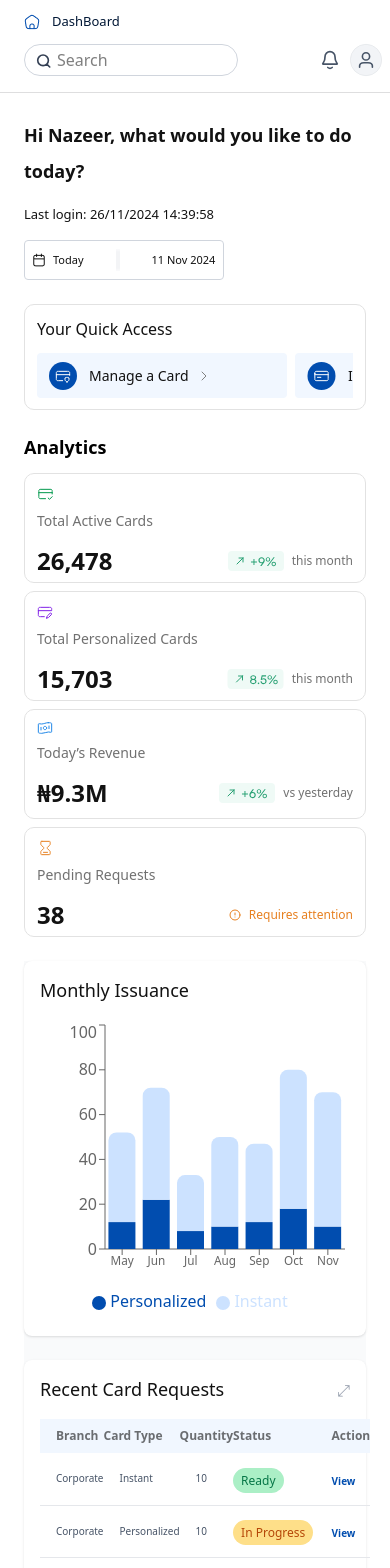
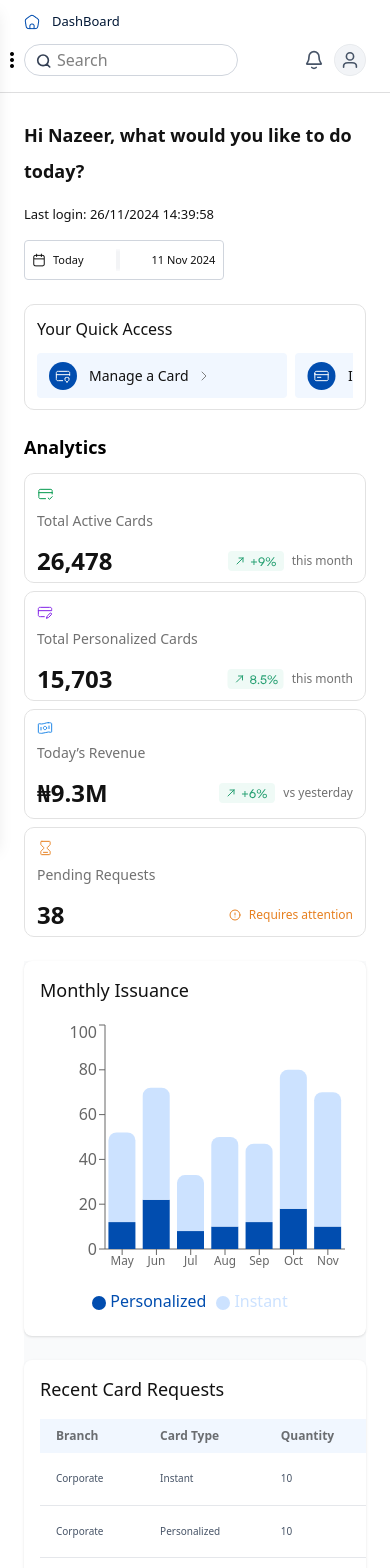
Before and after one commit to Eggys321/Lapo-MFB, a React (Vite) app: page / in a window 390 px wide. Shown: the top 1568 px of the page. Built offline with nearby package versions, Linux system fonts and the light colour scheme.

Commit message:
fixes:responsiveness

```diff
--- a/index.html
+++ b/index.html
@@ -4,6 +4,7 @@
     <meta charset="UTF-8" />
     <link rel="icon" type="image/svg+xml" href="/src/assets/nav-brand.png" />
     <meta name="viewport" content="width=device-width, initial-scale=1.0" />
+    <link rel="stylesheet" href="https://fonts.googleapis.com/css2?family=Material+Symbols+Outlined:opsz,wght,FILL,GRAD@24,400,0,0&icon_names=more_vert" />
     <title>Lapo Mfb</title>
   </head>
   <body>
--- a/src/components/CardRequest.jsx
+++ b/src/components/CardRequest.jsx
@@ -4,38 +4,39 @@ import { cardRequests } from "../db";
 const CardRequest = () => {
   return (
     <>
-      <div className="bg-white p-4 rounded-lg shadow">
-        <div className="flex justify-between items-center mb-4">
+     <div className="bg-white p-4 rounded-lg shadow overflow-x-auto "  style={{ scrollbarWidth: 'none', msOverflowStyle: 'none' }}>
+  <div className="flex justify-between items-center mb-4 min-w-[600px] md:min-w-0">
     <h1 className="font-[500] text-[#121212] text-[18px] ">
       Recent Card Requests
     </h1>
     <span className="text-gray-400 cursor-pointer">⤢</span>
   </div>
-        <table className="w-full border-collapse">
+  <table className="min-w-[600px] w-full border-collapse">
     <thead>
-            <tr className="font-[500]  text-[#0000008F] text-[12px] bg-[#F1F7FF] h-[34px]">
-              <th className="text-left pl-4">Branch</th>
-              <th className="text-left">Card Type</th>
-              <th className="text-left">Quantity</th>
-              <th className="text-left">Status</th>
-              <th className="text-left">Action</th>
+      <tr className="font-[500] text-[#0000008F] text-[12px] bg-[#F1F7FF] h-[34px]">
+        <th className="text-left px-4 py-2">Branch</th>
+        <th className="text-left px-4 py-2">Card Type</th>
+        <th className="text-left px-4 py-2">Quantity</th>
+        <th className="text-left px-4 py-2">Status</th>
+        <th className="text-left px-4 py-2">Action</th>
       </tr>
     </thead>
     <tbody className="divide-y divide-gray-200">
       {cardRequests.map((req, i) => (
         <tr key={i} className="h-[52px]">
-                <td className="pl-4 text-[10px] font-[400] text-[#475467] ">{req.branch}</td>
-                <td className="pl-4 text-[10px] font-[400] text-[#475467] ">{req.type}</td>
-                <td className="pl-4 text-[10px] font-[400] text-[#475467] ">{req.qty}</td>
-                <td>
-                  <span
-                    className={`text-xs px-2 py-1 rounded-full ${req.color}`}
-                  >
+          <td className="px-4 py-2 text-[10px] font-[400] text-[#475467]">{req.branch}</td>
+          <td className="px-4 py-2 text-[10px] font-[400] text-[#475467]">{req.type}</td>
+          <td className="px-4 py-2 text-[10px] font-[400] text-[#475467]">{req.qty}</td>
+          <td className="px-4 py-2">
+            <span className={`text-xs px-2 py-1 rounded-full ${req.color}`}>
               {req.status}
             </span>
           </td>
-                <td>
-                  <a href="#" className="text-[#014DAF] font-[700] hover:underline text-[10px] ">
+          <td className="px-4 py-2">
+            <a
+              href="#"
+              className="text-[#014DAF] font-[700] hover:underline text-[10px]"
+            >
               View
             </a>
           </td>
@@ -44,6 +45,7 @@ const CardRequest = () => {
     </tbody>
   </table>
 </div>
+
     </>
   );
 };
--- a/src/components/CardStatus.jsx
+++ b/src/components/CardStatus.jsx
@@ -38,7 +38,7 @@ const CardStatus = () => {
           </div>
         </div>
 
-        <div className="w-full  mt-6 flex justify-center gap-4">
+        <div className="w-full  mt-6 flex justify-center gap-4 flex-wrap ">
           {pieData.map((item, i) => (
             <div key={i} className="flex items-center">
               <span
--- a/src/components/Sidebar.jsx
+++ b/src/components/Sidebar.jsx
@@ -2,43 +2,66 @@ import { NavLink } from "react-router-dom";
 import navLogo from "../assets/nav-brand.png";
 import logoutLogo from "../assets/logout-02.svg";
 import cardinfraLogo from "../assets/Vector (21).svg";
+import { useState } from "react";
 
 const Sidebar = ({ items }) => {
+  const [isOpen, setIsOpen] = useState(false);
+
+  const toggleSidebar = () => setIsOpen(!isOpen);
+
   return (
-    <div className="hidden md:block w-64 bg-[#002F6C] shadow-lg py-10 px-2">
-      <div className=" pb-10">
+    <>
+      <button
+        className="md:hidden absolute top-10 left-[-8px] z-50 text-white  p-2 rounded"
+        onClick={toggleSidebar}
+        style={{color:"black"}}
+      >
+<span class="material-symbols-outlined">
+more_vert
+</span>      </button>
+
+      {/* Sidebar */}
+      <div
+        className={`absolute md:static top-0 left-0 h-full w-64 bg-[#002F6C] shadow-lg py-10 px-2 transform transition-transform duration-300 z-40
+        ${isOpen ? "translate-x-0" : "-translate-x-full"}
+        md:translate-x-0 md:block`}
+      >
+        <div className="pb-10">
           <img src={navLogo} alt="nav logo" className="w-[138.32px]" />
         </div>
-      <nav className=" ">
+
+        <nav>
           <ul className="space-y-4 font-[400] text-[12px]">
             {items.map((item) => (
               <li key={item.path}>
                 <NavLink
                   to={item.path}
                   className={({ isActive }) =>
-                  `flex items-center p-2 rounded-lg  ${
+                    `flex items-center p-2 rounded-lg ${
                       isActive
-                      ? "bg-[#AEBAC9] text-[#014DAF] text-[12px] font-[500] py-3"
+                        ? "bg-[#AEBAC9] text-[#014DAF] font-[500] py-3"
                         : "text-[#D0D5DD]"
                     }`
                   }
+                  onClick={() => setIsOpen(false)} // Auto-close on mobile
                 >
                   <img src={item.icon} alt={item.iconName} className="mr-3" />
                   {item.name}
                 </NavLink>
 
                 {item.name === "Dashboard" && (
-                <li className="font-[500] text-[#7E8B9C] text-[10px] ps-3 pt-4 ">
+                  <li className="font-[500] text-[#7E8B9C] text-[10px] ps-3 pt-4">
                     MAIN MENU
                   </li>
                 )}
               </li>
             ))}
           </ul>
-        <div className="mt-30 px-2 ">
+
+          <div className="mt-30 px-2">
             <div className="flex gap-3 py-9">
               <img src={logoutLogo} alt="log out logo" />
-            <h2 className="font-[500] text-[12px] text-[#FFFFFF] cursor-pointer ">
+              <h2 className="font-[500] text-[12px] text-white cursor-pointer">
                 Logout
               </h2>
             </div>
@@ -49,6 +72,7 @@ const Sidebar = ({ items }) => {
           </div>
         </nav>
       </div>
+    </>
   );
 };
 
--- a/src/layouts/Navbar.jsx
+++ b/src/layouts/Navbar.jsx
@@ -24,7 +24,7 @@ const Navbar = () => {
           {getPath ? formatTitle(getPath.path) : ""}
         </h2>
       </div>
-      <div className="flex items-center justify-between gap-18  md:gap-6">
+      <div className="flex items-center justify-between gap-14  md:gap-6">
         <form className="relative">
           <input
             type="search"
```
Also changed, not shown: src/assets/menu.svg (added). Lines whose indentation alone changed are shown as unchanged.
